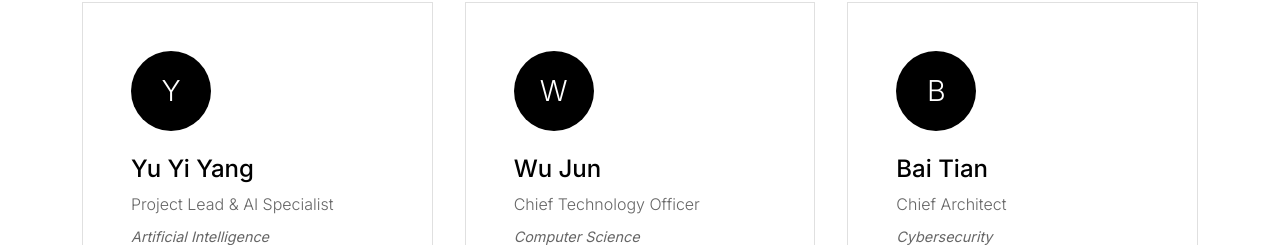
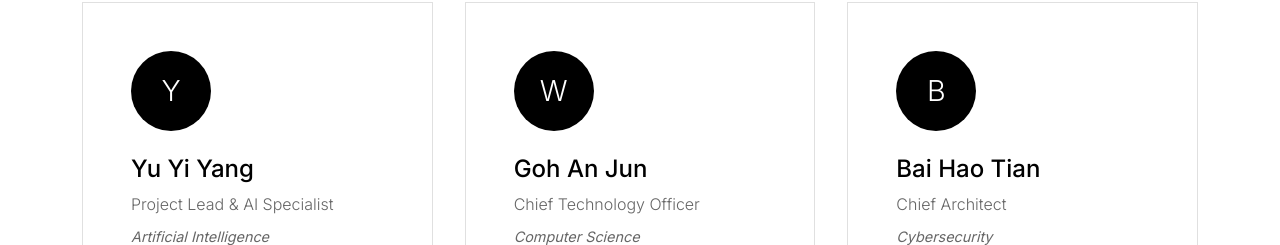
Before and after one commit to YuYiYang07/WRO2025_intro, a plain HTML site: page index.html in a window 1280 px wide. Shown: the part 1035-1280 px from the top of the page. Drawn offline with nearby package versions, Linux system fonts and the light colour scheme.

Commit message:
更新 index.html

```diff
--- a/index.html
+++ b/index.html
@@ -945,7 +945,7 @@
 
                 <div class="team-card fade-in">
                     <div class="member-avatar">W</div>
-                    <h3 class="member-name">Wu Jun</h3>
+                    <h3 class="member-name">Goh An Jun</h3>
                     <div class="member-role">Chief Technology Officer</div>
                     <div class="member-major">Computer Science</div>
                     <ul class="member-skills">
@@ -962,7 +962,7 @@
 
                 <div class="team-card fade-in">
                     <div class="member-avatar">B</div>
-                    <h3 class="member-name">Bai Tian</h3>
+                    <h3 class="member-name">Bai Hao Tian</h3>
                     <div class="member-role">Chief Architect</div>
                     <div class="member-major">Cybersecurity</div>
                     <ul class="member-skills">
```
